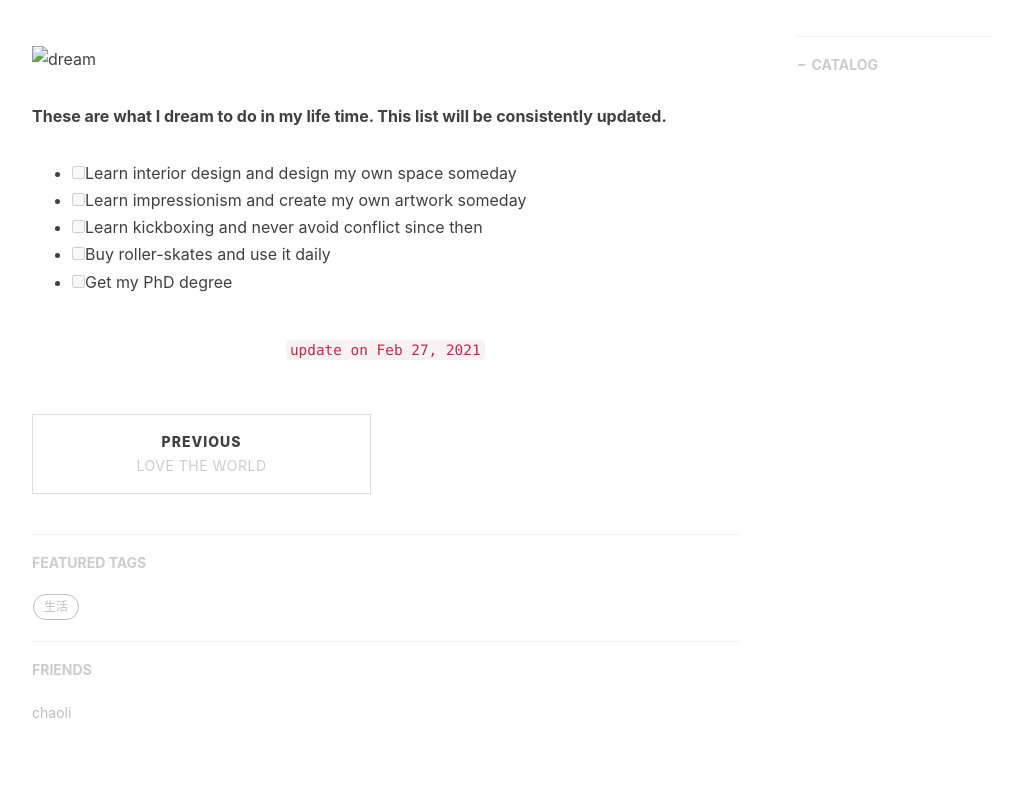
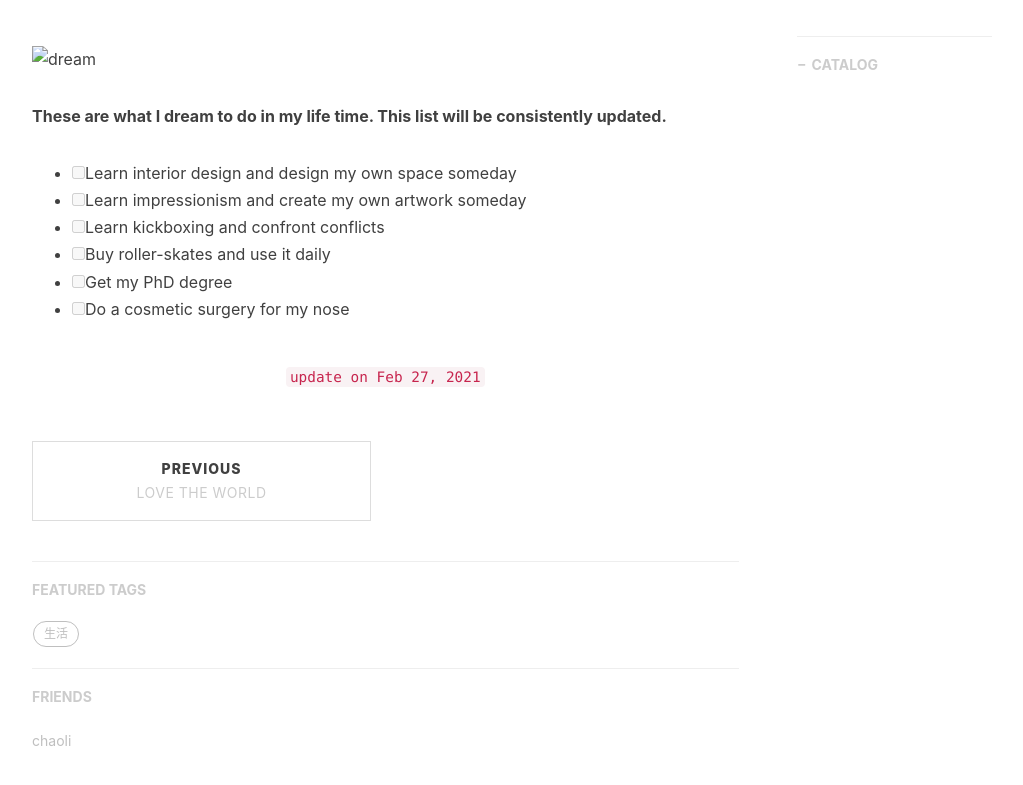
Before and after one commit to brainfo/brainfo.github.io, a Jekyll site: the page built from _posts/2021-02-26-bucket-list.md, in a window 1280 px wide and 900 px high, scrolled down 526 px, cut to the strip 43-828 px from the top of the window. Shown: the whole strip, without its empty margins (233-1256 px from the left). Built offline with Jekyll 4.4.1, drawn with Linux system fonts in a browser that asks for light colours; nearby versions of some CDN libraries; comment, search, counter and statistics services are not loaded.

Commit message:
Update 2021-02-26-bucket-list.md

```diff
--- a/_posts/2021-02-26-bucket-list.md
+++ b/_posts/2021-02-26-bucket-list.md
@@ -18,10 +18,11 @@ tags:
 
 
 
-- [ ] Learn interior design and design my own space someday
-- [ ] Learn impressionism and create my own artwork someday
-- [ ] Learn kickboxing and never avoid conflict since then
-- [ ] Buy roller-skates and use it daily
-- [ ] Get my PhD degree
+- [ ]  Learn interior design and design my own space someday
+- [ ]  Learn impressionism and create my own artwork someday
+- [ ]  Learn kickboxing and confront conflicts
+- [ ]  Buy roller-skates and use it daily
+- [ ]  Get my PhD degree
+- [ ]  Do a cosmetic surgery for my nose
 
 <p style="text-align: center;"> <code> update on  Feb 27, 2021 </code> </p>
```
